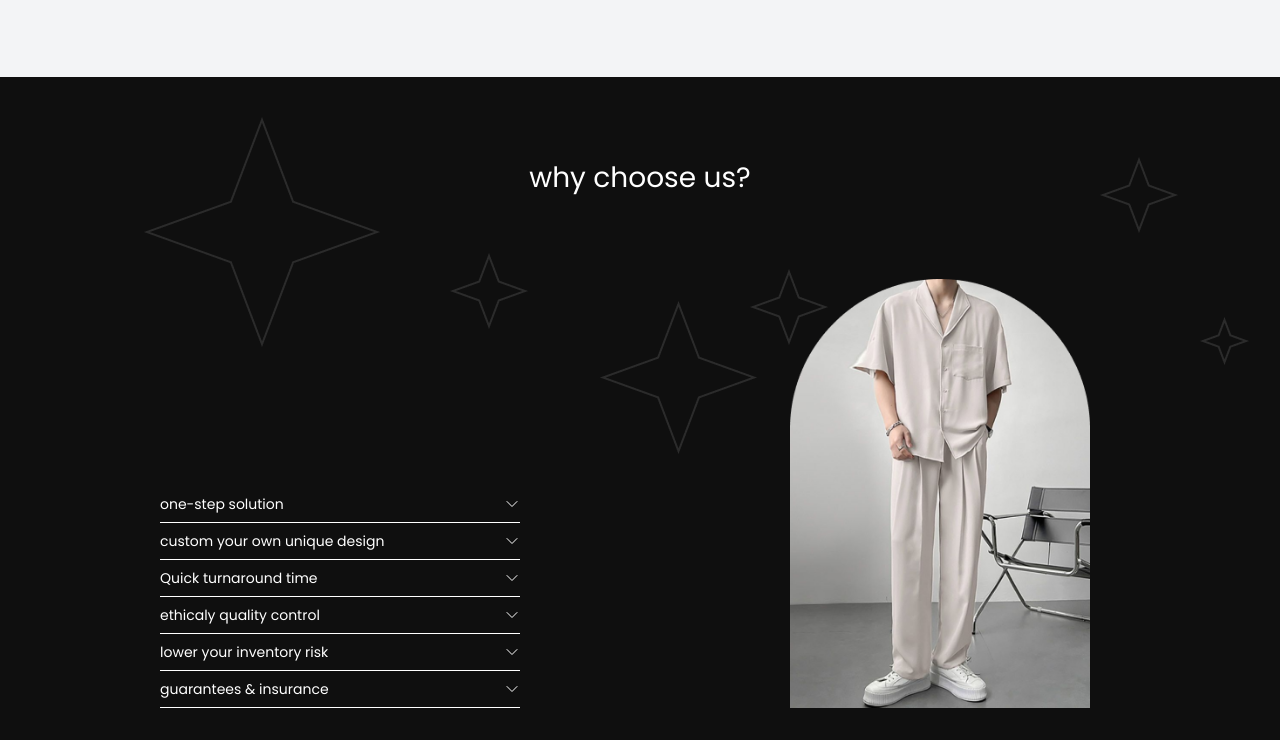
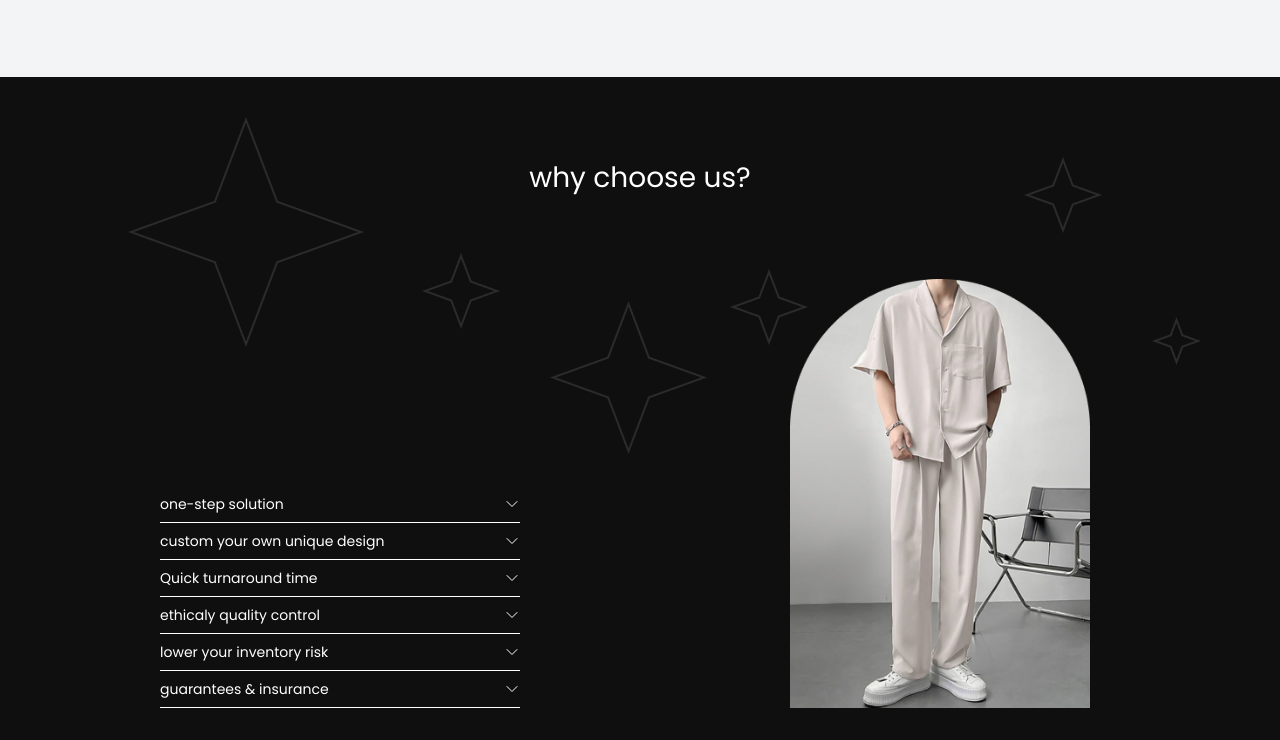
Before and after one commit to ALONE0007/Style-Shop, a website: page public/index.html in a window 1280 px wide. Shown: the part 1800-2540 px from the top of the page. Drawn offline with Linux system fonts and the light colour scheme.

Commit message:
overF-fix

```diff
--- a/public/index.html
+++ b/public/index.html
@@ -527,12 +527,12 @@
 
 
 
-                <img class=" absolute z-20 top-0 left-6 sm:left-36 pt-10" src="../img/why choose us img/Star 33.png" alt="">
-                <img class=" md:block hidden absolute z-20 top-44 left-[450px]" src="../img/why choose us img/Star 32.png" alt="">
-                <img class=" md:block hidden absolute z-20 top-56 left-[600px]" src="../img/why choose us img/Star 34.png" alt="">
-                <img class=" md:block hidden absolute z-20 top-48 left-[750px]" src="../img/why choose us img/Star 29.png" alt="">
-                <img class=" md:block hidden absolute z-20 top-20 left-[1100px]" src="../img/why choose us img/Star 31.png" alt="">
-                <img class=" md:block hidden absolute z-20 top-60 left-[1200px]" src="../img/why choose us img/Star 35.png" alt="">
+                <img class=" absolute z-20 top-0 left-6 sm:left-[10%] pt-10" src="../img/why choose us img/Star 33.png" alt="">
+                <img class=" md:block hidden absolute z-20 top-44 left-[33%]" src="../img/why choose us img/Star 32.png" alt="">
+                <img class=" md:block hidden absolute z-20 top-56 left-[43%]" src="../img/why choose us img/Star 34.png" alt="">
+                <img class=" md:block hidden absolute z-20 top-48 left-[57%]" src="../img/why choose us img/Star 29.png" alt="">
+                <img class=" md:block hidden absolute z-20 top-20 left-[80%]" src="../img/why choose us img/Star 31.png" alt="">
+                <img class=" md:block hidden absolute z-20 top-60 left-[90%]" src="../img/why choose us img/Star 35.png" alt="">
 
 
                 <!-- choose us wrapper & container -->
```
Also changed, not shown: public/styles.css.
